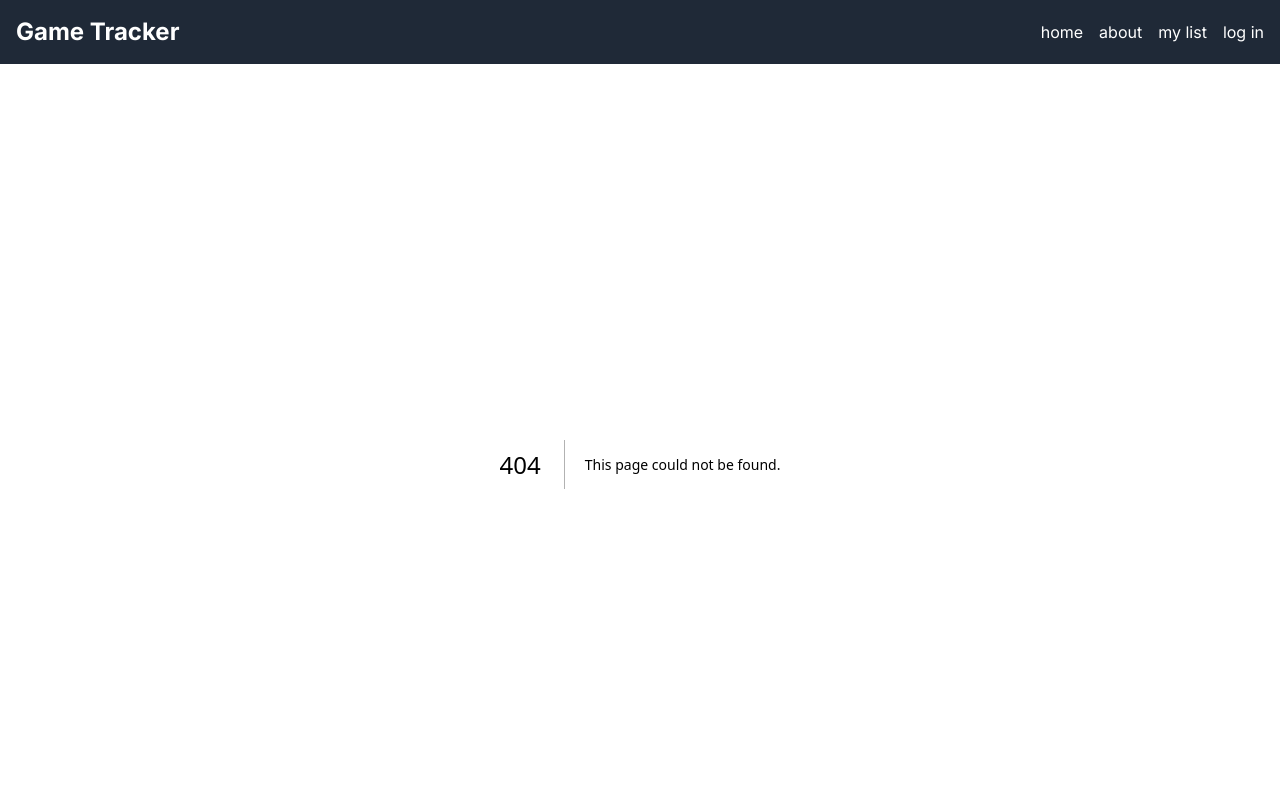
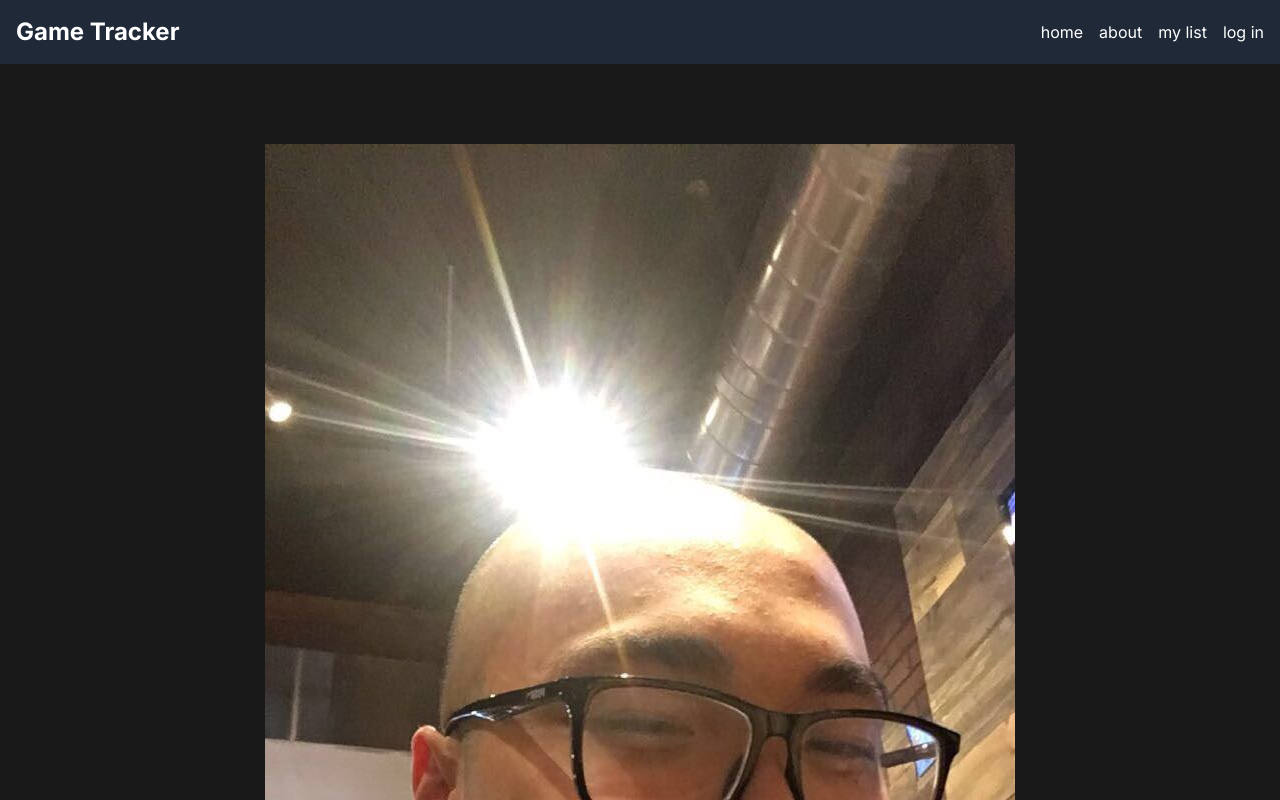
Before and after one commit to mryan5072/Game-Site, a Next.js app in the folder game-site/: page /about in a window 1280 px wide. Before the commit this address had no page. Shown: the top 800 px of the page. Built offline with nearby package versions, Linux system fonts and the light colour scheme.

Commit message:
User sign up redirect, added about page
Readded the redirect to login page upon successful sign up. Added about page.

```diff
--- /dev/null
+++ b/game-site/app/about/page.tsx
@@ -0,0 +1,28 @@
+import { Box } from '@mui/material';
+
+const About: React.FC = () => {
+  return (
+    <Box
+      sx={{
+        display: 'flex',
+        justifyContent: 'center',
+        alignItems: 'flex-start',
+        minHeight: '80vh',
+        paddingTop: '80px',
+        paddingBottom: '80px',
+      }}
+    >
+      <img
+        src='/image0.jpg'
+        alt="Your image description"
+        style={{
+          maxWidth: '80%',
+          height: 'auto',
+          objectFit: 'contain',
+        }}
+      />
+    </Box>
+  );
+};
+
+export default About;
--- a/game-site/components/signup/signup.tsx
+++ b/game-site/components/signup/signup.tsx
@@ -4,12 +4,14 @@ import React, { useState, useEffect } from "react";
 import Link from "next/link";
 import { useCreateUserWithEmailAndPassword } from "react-firebase-hooks/auth";
 import { auth } from "../../app/firebase/config";
+import { useRouter } from "next/navigation";
 
 const SignUpPage: React.FC = () => {
   const [email, setEmail] = useState<string>("");
   const [password, setPassword] = useState<string>("");
   const [confirmPassword, setConfirmPassword] = useState<string>("");
   const [message, setMessage] = useState<{ text: string; type: 'success' | 'error' }>({ text: '', type: 'success' });
+  const router = useRouter();
 
   const [
     createUserWithEmailAndPassword,
@@ -34,12 +36,14 @@ const SignUpPage: React.FC = () => {
           setMessage({ text: "An error occurred during sign up. Please try again.", type: 'error' });
       }
     } else if (user) {
-      setMessage({ text: "Sign-up successful!", type: 'success' });
+      setMessage({ text: "Sign-up successful! Redirecting to login page...", type: 'success' });
+      setTimeout(() => {
+        router.push('/login');
+      }, 1000);
     }
-  }, [user, error]);
+  }, [user, error, router]);
 
   const validatePassword = (password: string) => {
-    // Add your custom password validation rules here
     const minLength = 6;
     const hasLowerCase = /[a-z]/.test(password);
     const hasNumbers = /\d/.test(password);
```
Also changed, not shown: game-site/public/image0.jpg (added).
